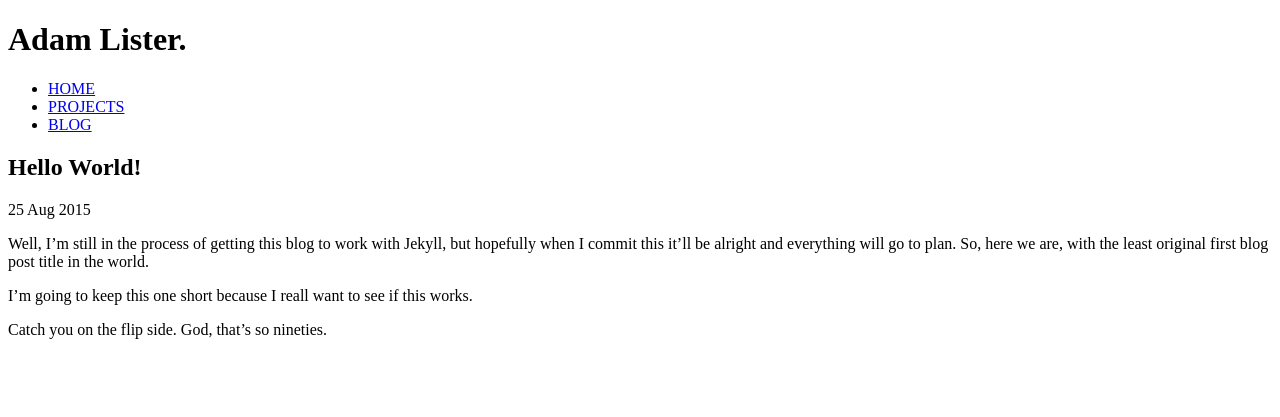
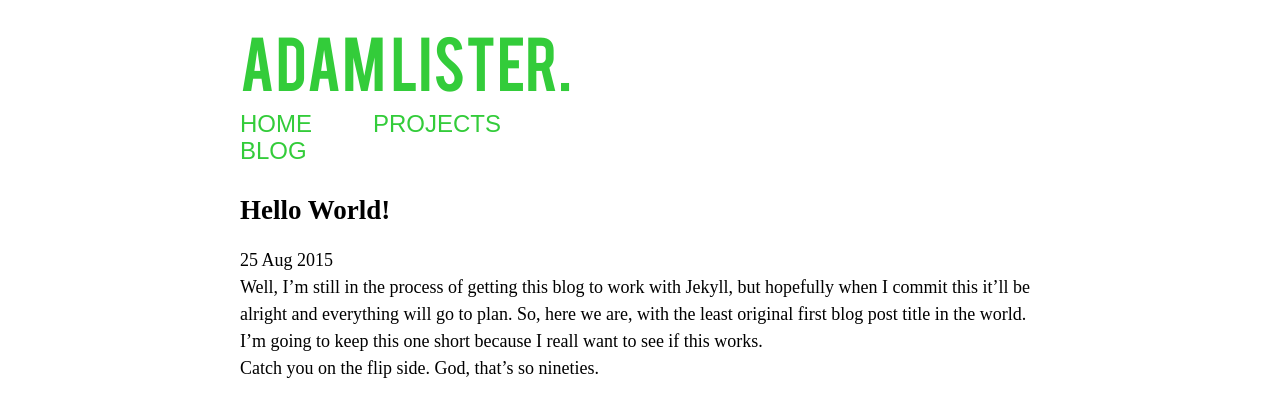
Before and after one commit to admlw/admlw.github.io, a Jekyll site: the page built from _posts/2015-08-25-My-First-Blog-Post.md, in a window 1280 px wide. Shown: the top 417 px of the page. Built offline with Jekyll 4.4.1, drawn with Linux system fonts in a browser that asks for light colours; some web fonts are replaced.

Commit message:
Update default.html

```diff
--- a/_layouts/default.html
+++ b/_layouts/default.html
@@ -4,7 +4,7 @@
 		<meta charset="utf-8">
 		<title>{{ page.title }}</title>
 		<meta name="description" content="The personal webpage of Adam Lister">
-		<link rel="stylesheet" type="text/css" href="stylesheet.css">
+		<link rel="stylesheet" type="text/css" href="/../stylesheet.css">
 	</head>
 	<body>
 		<div id="header">
```
